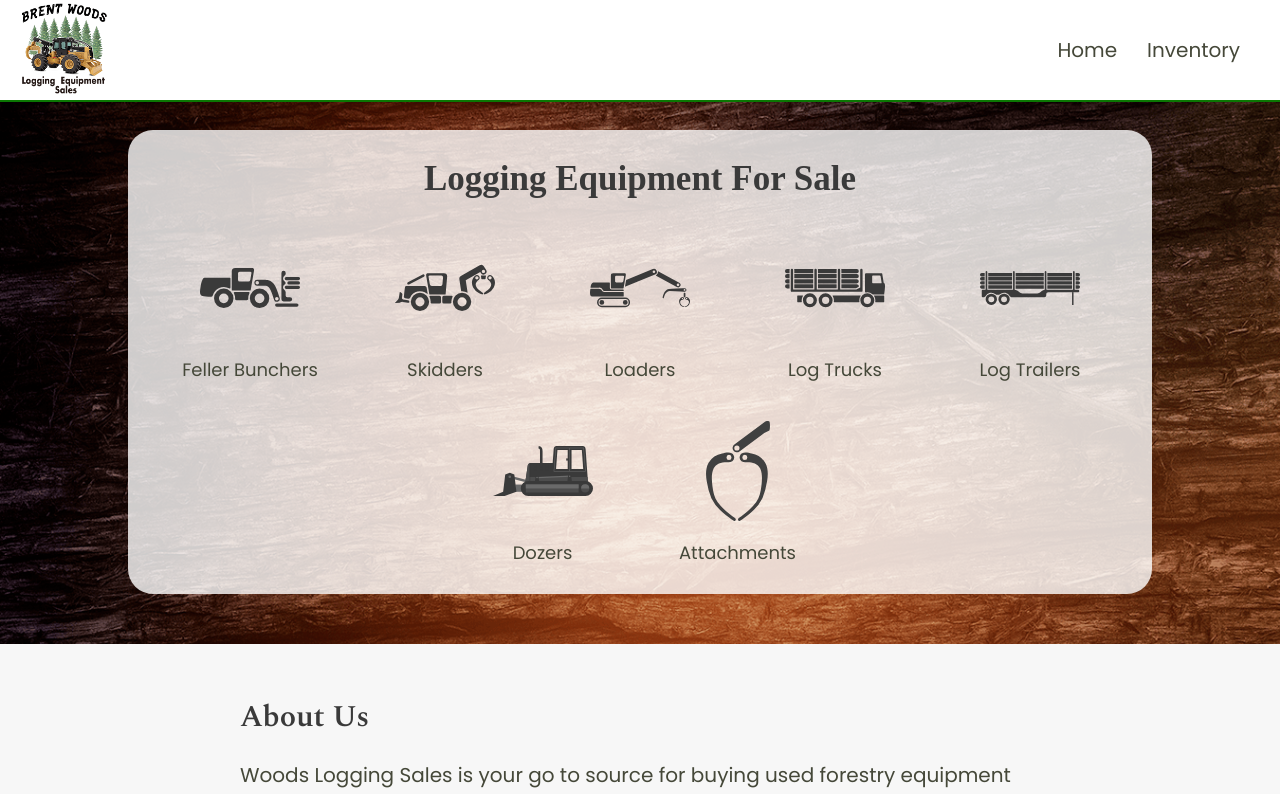
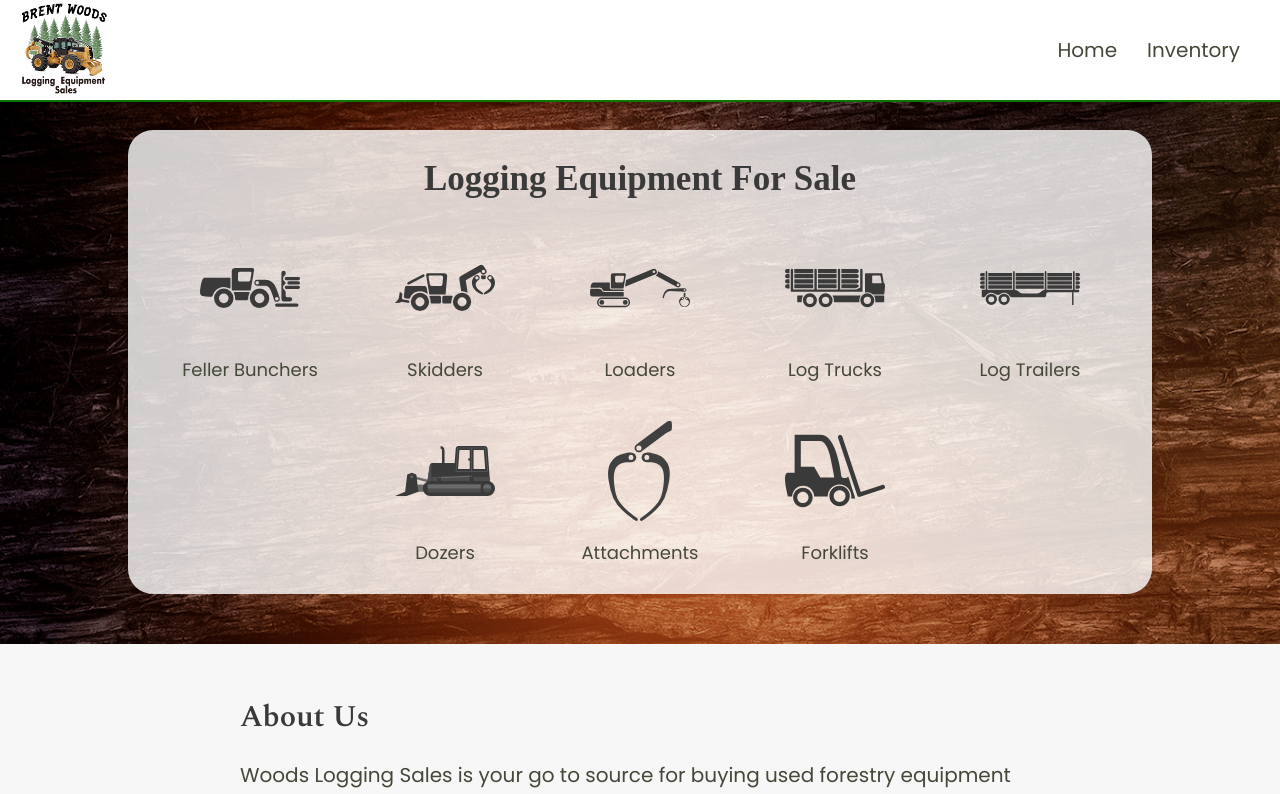
Before and after one commit to whitfieldmedia/brent-woods-logging, a React (Create React App) app in the folder client/: page / in a window 1280 px wide. Shown: the top 794 px of the page. Built offline with nearby package versions, Linux system fonts and the light colour scheme; a web font is replaced by a local one.

Commit message:
added new inventory and new category

```diff
--- a/client/src/Home.js
+++ b/client/src/Home.js
@@ -6,6 +6,7 @@ import skidder from './assets/icons/skidder.svg';
 import logTrailer from './assets/icons/log-trailer.svg';
 import attachments from './assets/icons/attachments.svg';
 import dozer from './assets/icons/dozer.svg';
+import forklift from './assets/icons/forklift-truck.svg';
 import { Link } from 'react-router-dom';
 import { connect } from 'react-redux';
 import { setCategory, addId, isClicked, setBrand, setSort } from './redux/Category';
@@ -53,8 +54,12 @@ class Home extends React.Component {
                                 <p className="home-inventory-name"> Dozers </p>
                             </Link>
                             <Link to="/shop-inventory" className="home-inventory-holder" onClick={() => this.handleClick('attachments')}>
-                                <img src={attachments} className="home-inventory-icon" alt="Attachments"/>
+                                <img src={attachments} className="home-inventory-icon" alt="Attachments" />
                                 <p className="home-inventory-name"> Attachments </p>
+                            </Link>
+                            <Link to="/shop-inventory" className="home-inventory-holder" onClick={() => this.handleClick('forklifts')}>
+                                <img src={forklift} className="home-inventory-icon" alt="Forklift" />
+                                <p className="home-inventory-name"> Forklifts </p>
                             </Link>
                         </div>
                     </div>
--- a/client/src/Inventory/Recommended.js
+++ b/client/src/Inventory/Recommended.js
@@ -7,7 +7,7 @@ class Recommended extends React.Component {
     showRecommended = () => {
         var category;
         var count = 0;
-        if(this.props.category.category === 'attachments') {
+        if(this.props.category.category === 'attachments' || this.props.category.category === 'forklifts') {
             category = 'feller-bunchers';
         } else {
             this.props.inventory.filter(item => item._id === this.props.category.id).map(item => category = item.category)
```
Also changed, not shown: client/src/assets/icons/forklift-truck.svg (added).
